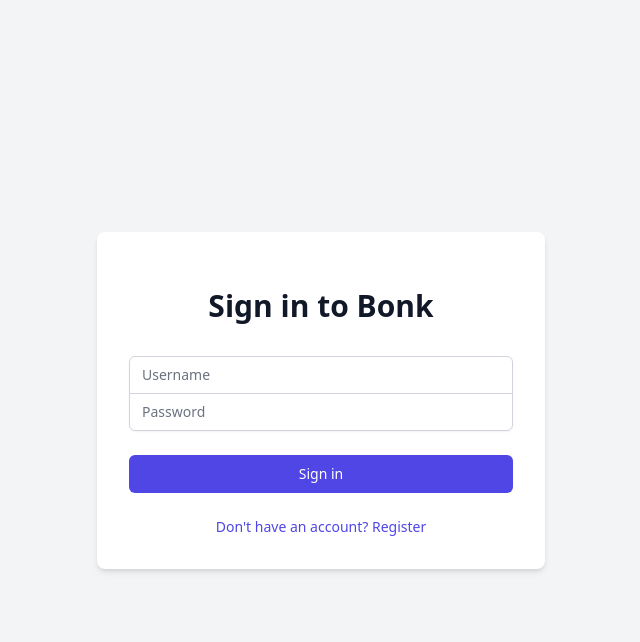
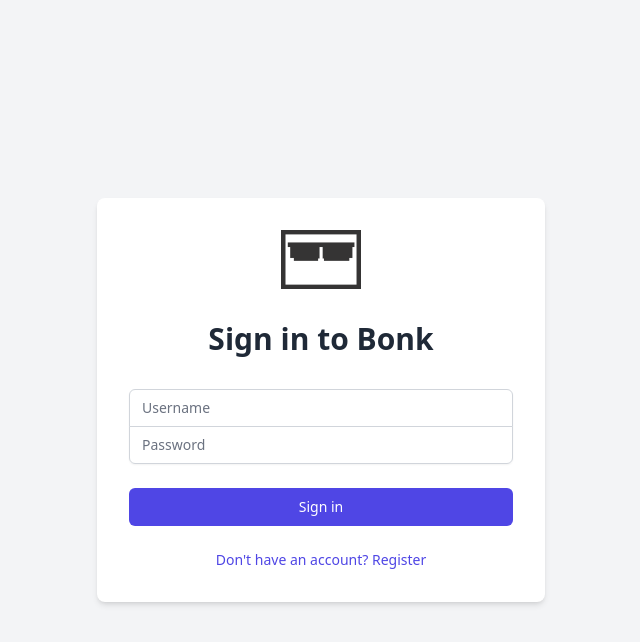
Before and after one commit to afarhansib/bonk-web, a PHP site: page / in a window 1280 px wide. Shown: the top 642 px of the page, without its empty margins (319-959 px from the left). Run offline with PHP 8.4, Linux system fonts and the light colour scheme; data comes from the database, SQL or seed files in the repository.

Commit message:
add logo

```diff
--- a/src/views/admin.php
+++ b/src/views/admin.php
@@ -84,6 +84,7 @@ if ($_SERVER['REQUEST_METHOD'] === 'POST') {
             <div class="max-w-7xl mx-auto px-4">
                 <div class="flex justify-between h-16">
                     <div class="flex items-center space-x-4">
+                        <img src="/images/icon.png" class="w-8" alt="Bonk Logo">
                         <span class="text-xl font-bold">Bonk Admin</span>
                         <a href="/dashboard" class="text-gray-600 hover:text-gray-900">Dashboard</a>
                     </div>
--- a/src/views/login.php
+++ b/src/views/login.php
@@ -23,8 +23,9 @@ if ($_SERVER['REQUEST_METHOD'] === 'POST') {
 <body class="bg-gray-100">
     <div class="min-h-screen flex items-center justify-center">
         <div class="max-w-md w-full space-y-8 bg-white p-8 rounded-lg shadow-md">
+            <img src="/images/icon.png" class="w-20 mx-auto" alt="Bonk Logo">
             <div>
-                <h2 class="mt-6 text-center text-3xl font-extrabold text-gray-900">
+                <h2 class="mt-6 text-center text-3xl font-extrabold text-gray-800">
                     Sign in to Bonk
                 </h2>
             </div>
--- a/src/views/register.php
+++ b/src/views/register.php
@@ -35,8 +35,9 @@ if ($_SERVER['REQUEST_METHOD'] === 'POST') {
 <body class="bg-gray-100">
     <div class="min-h-screen flex items-center justify-center">
         <div class="max-w-md w-full space-y-8 bg-white p-8 rounded-lg shadow-md">
+            <img src="/images/icon.png" class="w-20 mx-auto" alt="Bonk Logo">
             <div>
-                <h2 class="mt-6 text-center text-3xl font-extrabold text-gray-900">
+                <h2 class="mt-6 text-center text-3xl font-extrabold text-gray-800">
                     Create Bonk Account
                 </h2>
             </div>
```
